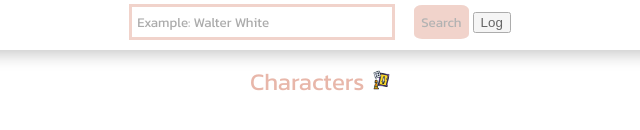
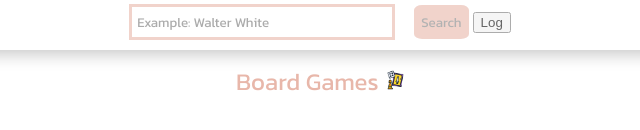
Before and after one commit to mireiaparra/board-game-finder-js, a website: page public/index.html in a window 1280 px wide. Shown: the part 270-400 px from the top of the page, 320-960 px from the left. Drawn offline with Linux system fonts and the light colour scheme; no server answers.

Commit message:
Update title name

```diff
--- a/public/index.html
+++ b/public/index.html
@@ -31,7 +31,7 @@
             <ul class="js-favCharactersList favsCharacters__list"></ul>
         </section>
         <section class="allCharacters">
-            <h2 class="allCharacters__title">Characters <img class="allCharacters__title--icon" src="./assets/images/charactersIcon.png" alt="chemistry"></h2>
+            <h2 class="allCharacters__title">Board Games <img class="allCharacters__title--icon" src="./assets/images/charactersIcon.png" alt="chemistry"></h2>
             <ul class="allCharacters__list js-allCharactersList"></ul>
         </section>
     </main>
```
Also changed, not shown: src/html/index.html (+1 -1 lines).
